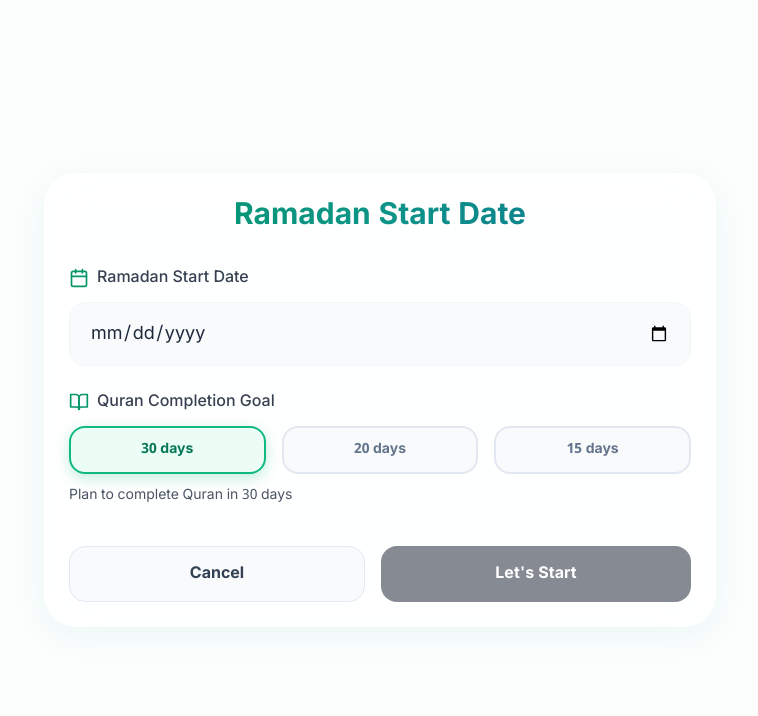
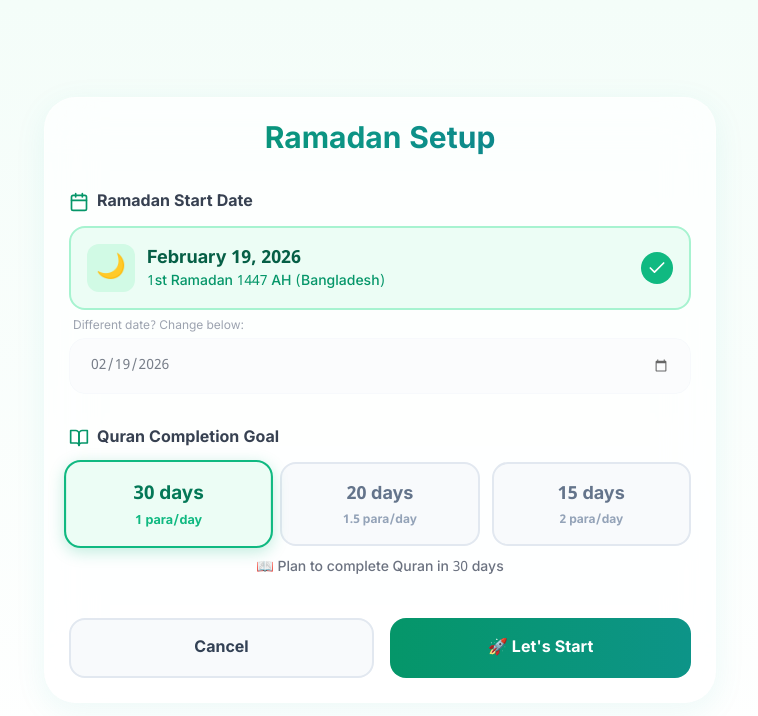
Before and after one commit to RafatAiub/Journey-of-Deeds, a React (Vite) app: page / in a window 1280 px wide. Both pictures are taken after a click on the button "Let's Start". Shown: the top 716 px of the page, without its empty margins (260-1018 px from the left). Built offline with nearby package versions, Linux system fonts and the light colour scheme.

Commit message:
landing page updated for Bangladesh

```diff
--- a/src/components/Onboarding.jsx
+++ b/src/components/Onboarding.jsx
@@ -1,14 +1,17 @@
 import React, { useState } from 'react';
 import { useApp } from '../App';
 import { translations } from '../utils/language';
-import { Sparkles, Calendar, BookOpen } from 'lucide-react';
+import { Sparkles, Calendar, BookOpen, Check } from 'lucide-react';
+
+// Ramadan 2026 start date for Bangladesh
+const RAMADAN_START_DATE = '2026-02-19';
 
 const Onboarding = () => {
     const { appData, updateData, language } = useApp();
     const t = (key) => translations[language][key] || key;
 
     const [step, setStep] = useState(1);
-    const [startDate, setStartDate] = useState('');
+    const [startDate, setStartDate] = useState(RAMADAN_START_DATE);
     const [targetDays, setTargetDays] = useState(30);
 
     const handleComplete = () => {
@@ -25,8 +28,14 @@ const Onboarding = () => {
         });
     };
 
+    const goalOptions = [
+        { days: 30, label: language === 'bn' ? '৩০ দিনে' : '30 days', desc: language === 'bn' ? 'প্রতিদিন ১ পারা' : '1 para/day' },
+        { days: 20, label: language === 'bn' ? '২০ দিনে' : '20 days', desc: language === 'bn' ? 'প্রতিদিন ১.৫ পারা' : '1.5 para/day' },
+        { days: 15, label: language === 'bn' ? '১৫ দিনে' : '15 days', desc: language === 'bn' ? 'প্রতিদিন ২ পারা' : '2 para/day' },
+    ];
+
     return (
-        <div className="min-h-screen flex items-center justify-center p-4">
+        <div className="min-h-screen flex items-center justify-center p-4 bg-gradient-to-b from-emerald-50/50 to-white">
             <div className="max-w-2xl w-full">
                 {/* Welcome Step */}
                 {step === 1 && (
@@ -69,65 +78,98 @@ const Onboarding = () => {
                 {step === 2 && (
                     <div className="glass-card animate-slide-up">
                         <h2 className="text-3xl font-bold text-gradient mb-8 text-center">
-                            {t('ramadanStartDate')}
+                            {language === 'bn' ? 'রমজান সেটআপ' : 'Ramadan Setup'}
                         </h2>
 
-                        <div className="space-y-6">
-                            {/* Start Date */}
+                        <div className="space-y-8">
+                            {/* Start Date — Pre-filled */}
                             <div>
-                                <label className="flex items-center gap-2 text-gray-700 font-medium mb-3">
+                                <label className="flex items-center gap-2 text-gray-700 font-bold mb-3">
                                     <Calendar className="w-5 h-5 text-emerald-600" />
                                     {t('ramadanStartDate')}
                                 </label>
+
+                                <div className="flex items-center gap-3 p-4 bg-emerald-50 rounded-2xl border-2 border-emerald-200">
+                                    <div className="w-12 h-12 rounded-xl bg-emerald-100 flex items-center justify-center text-2xl flex-shrink-0">
+                                        🌙
+                                    </div>
+                                    <div className="flex-1">
+                                        <p className="font-black text-emerald-800 text-lg">
+                                            {language === 'bn' ? '১৯ ফেব্রুয়ারি, ২০২৬' : 'February 19, 2026'}
+                                        </p>
+                                        <p className="text-emerald-600 text-sm font-medium">
+                                            {language === 'bn'
+                                                ? '১ রমজান ১৪৪৭ হিজরি (বাংলাদেশ)'
+                                                : '1st Ramadan 1447 AH (Bangladesh)'}
+                                        </p>
+                                    </div>
+                                    <div className="w-8 h-8 rounded-full bg-emerald-500 flex items-center justify-center flex-shrink-0">
+                                        <Check className="w-5 h-5 text-white" />
+                                    </div>
+                                </div>
+
+                                <p className="text-xs text-gray-400 mt-2 ml-1">
+                                    {language === 'bn'
+                                        ? 'ভিন্ন তারিখ হলে নিচে পরিবর্তন করুন:'
+                                        : 'Different date? Change below:'}
+                                </p>
                                 <input
                                     type="date"
                                     value={startDate}
                                     onChange={(e) => setStartDate(e.target.value)}
-                                    className="input-field text-lg"
-                                    required
+                                    className="input-field text-sm mt-1 opacity-60 focus:opacity-100 transition-opacity"
                                 />
                             </div>
 
-                            {/* Quran Goal */}
+                            {/* Quran Goal — with proper inline styling */}
                             <div>
-                                <label className="flex items-center gap-2 text-gray-700 font-medium mb-3">
+                                <label className="flex items-center gap-2 text-gray-700 font-bold mb-3">
                                     <BookOpen className="w-5 h-5 text-emerald-600" />
                                     {t('quranGoal')}
                                 </label>
-                                <div className="grid grid-cols-3 gap-4">
-                                    {[30, 20, 15].map((days) => (
+                                <div className="grid grid-cols-3 gap-3">
+                                    {goalOptions.map((option) => (
                                         <button
-                                            key={days}
-                                            onClick={() => setTargetDays(days)}
-                                            className={`toggle-btn ${targetDays === days
-                                                    ? 'toggle-btn-active'
-                                                    : 'toggle-btn-inactive'
-                                                }`}
+                                            key={option.days}
+                                            onClick={() => setTargetDays(option.days)}
+                                            className={`
+                                                rounded-2xl py-4 px-3 font-bold text-center border-2
+                                                transition-all duration-300 cursor-pointer
+                                                ${targetDays === option.days
+                                                    ? 'bg-emerald-50 border-emerald-500 text-emerald-700 ring-4 ring-emerald-500/10 scale-105'
+                                                    : 'bg-slate-50 border-slate-200 text-slate-500 hover:border-emerald-300 hover:text-emerald-600 hover:bg-emerald-50/50'
+                                                }
+                                            `}
+                                            style={targetDays === option.days ? { boxShadow: '0 4px 14px rgba(16, 185, 129, 0.25)' } : {}}
                                         >
-                                            {language === 'bn' ? `${days} দিনে` : `${days} days`}
+                                            <span className="block text-lg">{option.label}</span>
+                                            <span className={`block text-xs mt-1 ${targetDays === option.days ? 'text-emerald-500' : 'text-slate-400'}`}>
+                                                {option.desc}
+                                            </span>
                                         </button>
                                     ))}
                                 </div>
-                                <p className="text-sm text-gray-600 mt-3">
+                                <p className="text-sm text-gray-500 mt-3 font-medium text-center">
                                     {language === 'bn'
-                                        ? `${targetDays} দিনে কুরআন খতম করার পরিকল্পনা`
-                                        : `Plan to complete Quran in ${targetDays} days`}
+                                        ? `📖 ${targetDays} দিনে কুরআন খতমের পরিকল্পনা`
+                                        : `📖 Plan to complete Quran in ${targetDays} days`}
                                 </p>
                             </div>
 
-                            <div className="flex gap-4 pt-4">
+                            {/* Action Buttons */}
+                            <div className="flex gap-4 pt-2">
                                 <button
                                     onClick={() => setStep(1)}
-                                    className="btn-secondary flex-1"
+                                    className="flex-1 rounded-2xl px-6 py-4 font-bold bg-slate-50 text-slate-700 border-2 border-slate-200 hover:bg-slate-100 active:scale-95 transition-all duration-200"
                                 >
                                     {t('cancel')}
                                 </button>
                                 <button
                                     onClick={handleComplete}
                                     disabled={!startDate}
-                                    className="btn-primary flex-1 disabled:opacity-50 disabled:cursor-not-allowed"
+                                    className="flex-1 rounded-2xl px-6 py-4 font-bold bg-gradient-to-r from-emerald-600 to-teal-600 text-white active:scale-95 transition-all duration-300 disabled:opacity-40 disabled:cursor-not-allowed disabled:from-slate-400 disabled:to-slate-500 hover:shadow-lg hover:shadow-emerald-200"
                                 >
-                                    {t('letsStart')}
+                                    {language === 'bn' ? '🚀 শুরু করুন' : "🚀 Let's Start"}
                                 </button>
                             </div>
                         </div>
```
Also changed, not shown: 5 other files (tests, documents, lock files or other folders).
